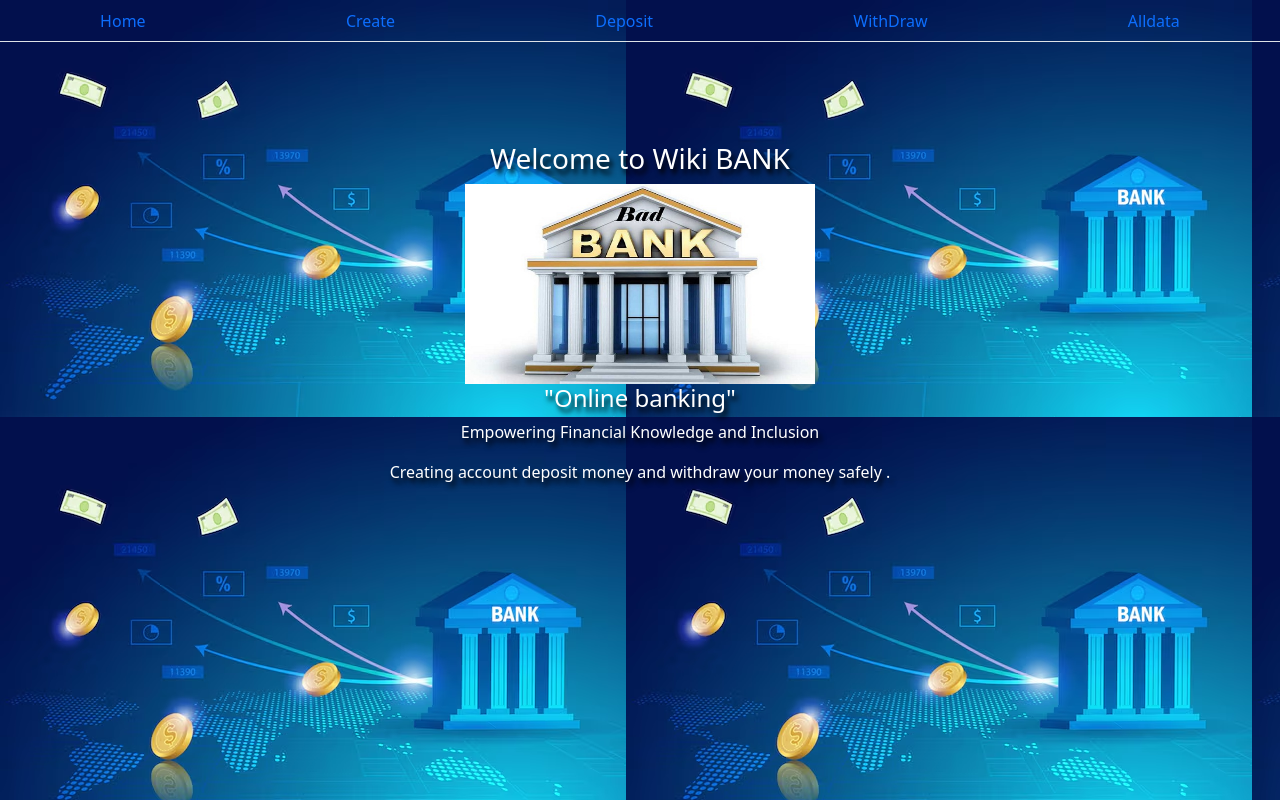
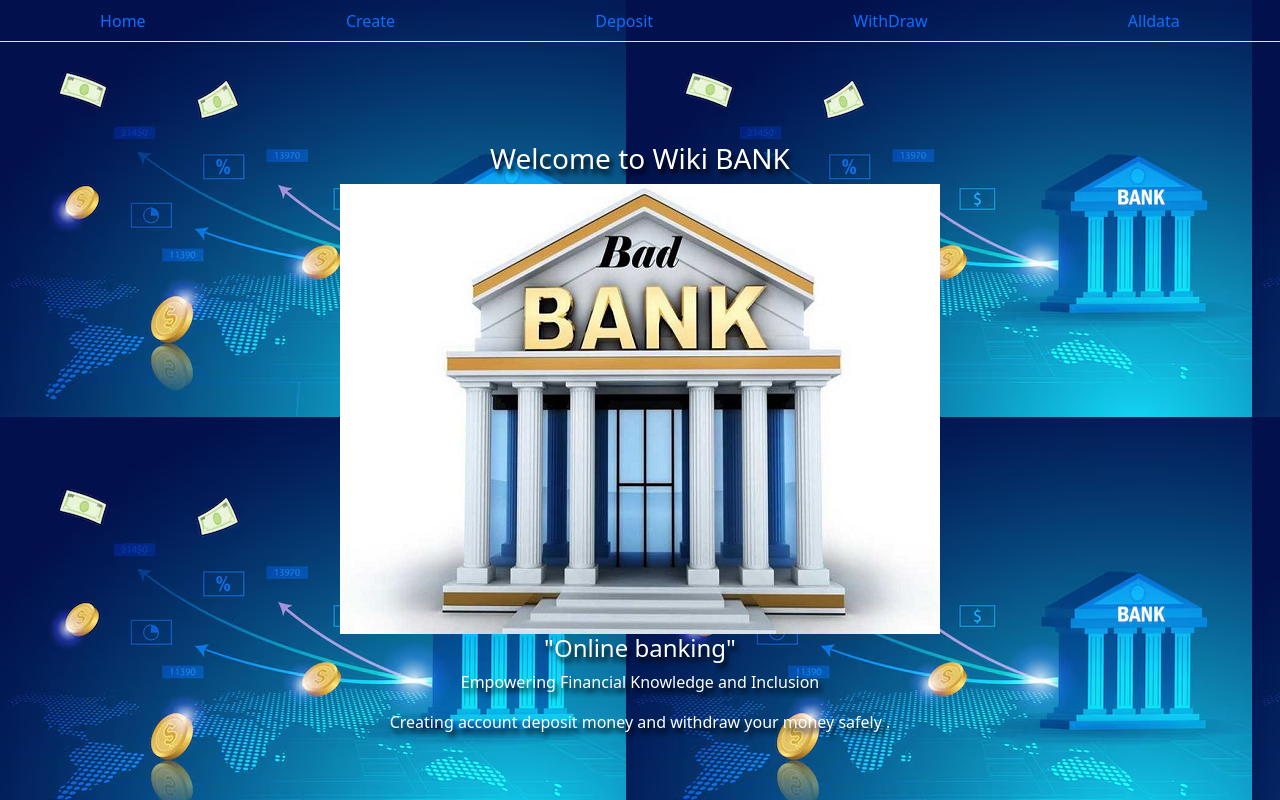
Before and after one commit to Vignesh-MCA23/DeployBank-, a React (Create React App) app: page /#/home in a window 1280 px wide. Built offline with nearby package versions, Linux system fonts and the light colour scheme.

Commit message:
Update home.js

```diff
--- a/src/home.js
+++ b/src/home.js
@@ -4,7 +4,7 @@ export default function Home(){
         <>
         <div id="home">
          <h3>Welcome to Wiki BANK</h3>
-         <img src={image} alt="home" height='200px' width='350px'></img>
+         <img src={image} alt="home"></img>
 
          <h4>"Online banking"</h4>
          <p> Empowering Financial Knowledge and Inclusion</p>
```
